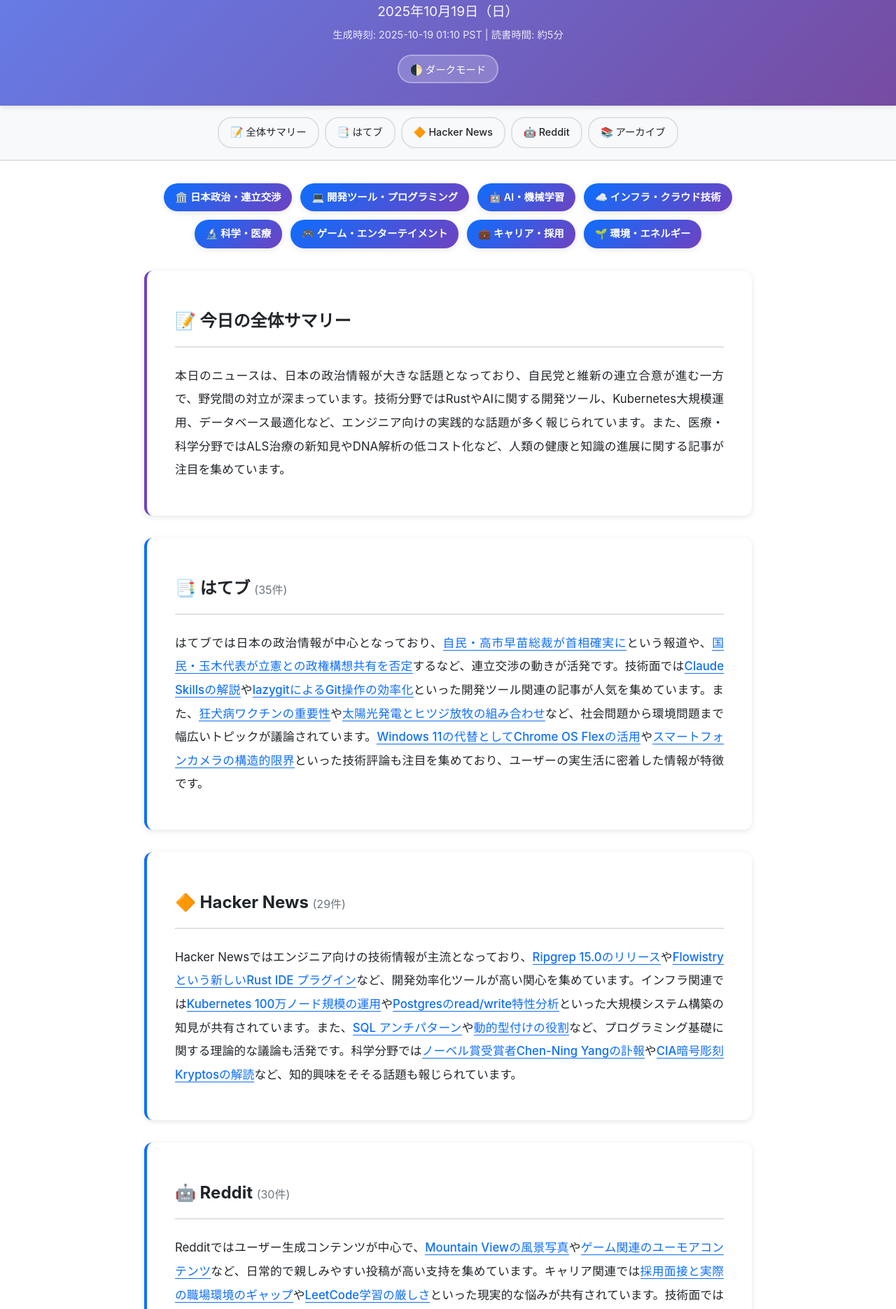
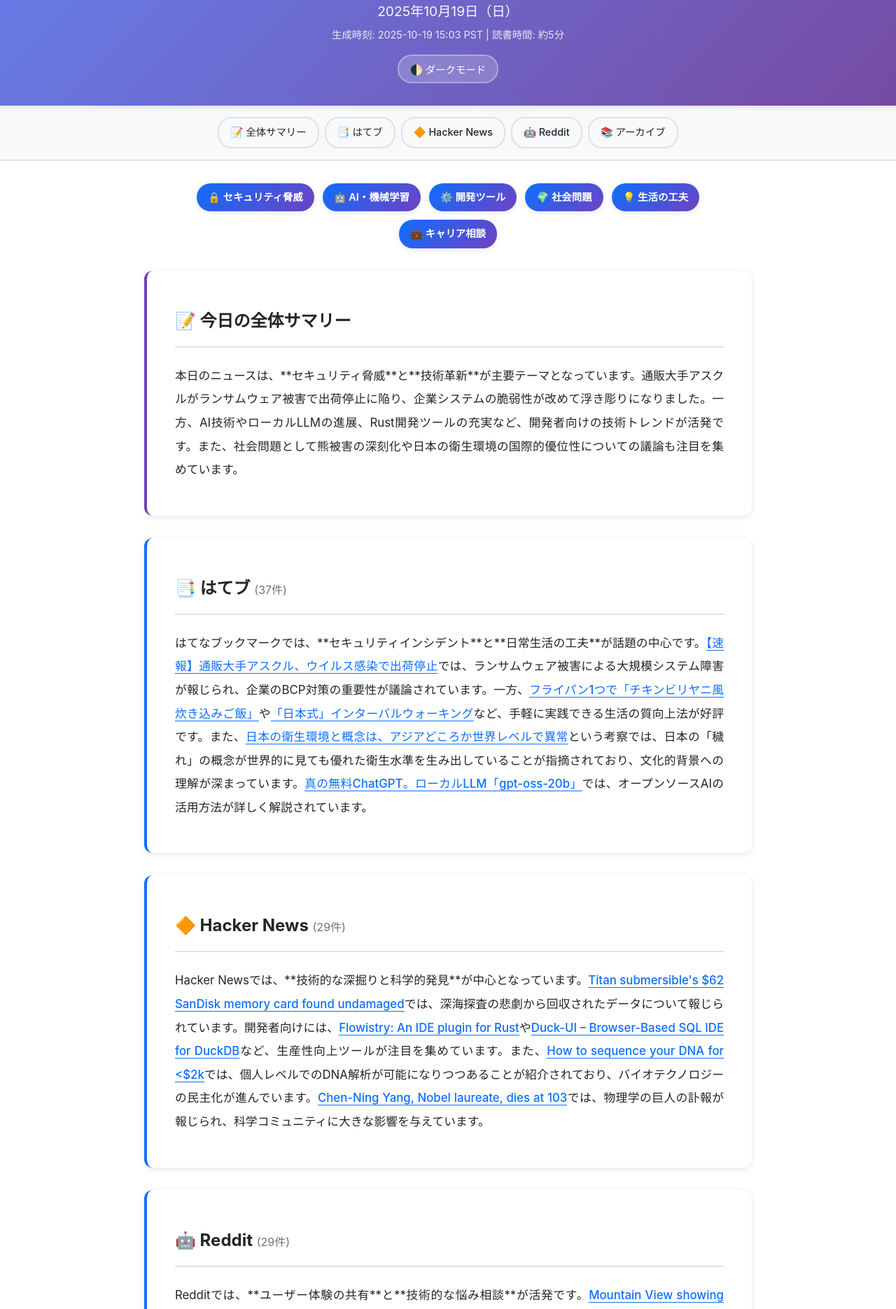
Before and after one commit to pco2699/newsfeed, a plain HTML site: page archive/2025-10-19.html in a window 1280 px wide. Shown: the part 94-1965 px from the top of the page at 70% size. Drawn offline with Linux system fonts and the light colour scheme.

Commit message:
deploy: 601e0474dee9db06c49a1bd04d2a0cc1d4cdddd8

```diff
--- a/archive/2025-10-19.html
+++ b/archive/2025-10-19.html
@@ -3,7 +3,7 @@
 <head>
     <meta charset="UTF-8">
     <meta name="viewport" content="width=device-width, initial-scale=1.0">
-    <title>10月19日のニュースダイジェスト - 2025-10-19</title>
+    <title>2025年10月19日 ニュースダイジェスト - 2025-10-19</title>
         <style>
         :root {
             --bg-primary: #ffffff;
@@ -279,9 +279,9 @@
 </head>
 <body>
     <header class="colorful-header">
-        <h1>📰 10月19日のニュースダイジェスト</h1>
+        <h1>📰 2025年10月19日 ニュースダイジェスト</h1>
         <p class="date">2025年10月19日（日）</p>
-        <p class="meta">生成時刻: 2025-10-19 01:10 PST | 読書時間: 約5分</p>
+        <p class="meta">生成時刻: 2025-10-19 15:03 PST | 読書時間: 約5分</p>
         <button class="dark-mode-toggle" onclick="toggleDarkMode()">🌓 ダークモード</button>
     </header>
 
@@ -295,33 +295,33 @@
 
     <main>
         <section id="topics" class="topics-section">
-            <div class="topics-badges"><span class="topic-badge">🏛️ 日本政治・連立交渉</span><span class="topic-badge">💻 開発ツール・プログラミング</span><span class="topic-badge">🤖 AI・機械学習</span><span class="topic-badge">☁️ インフラ・クラウド技術</span><span class="topic-badge">🔬 科学・医療</span><span class="topic-badge">🎮 ゲーム・エンターテイメント</span><span class="topic-badge">💼 キャリア・採用</span><span class="topic-badge">🌱 環境・エネルギー</span></div>
+            <div class="topics-badges"><span class="topic-badge">🔒 セキュリティ脅威</span><span class="topic-badge">🤖 AI・機械学習</span><span class="topic-badge">⚙️ 開発ツール</span><span class="topic-badge">🌍 社会問題</span><span class="topic-badge">💡 生活の工夫</span><span class="topic-badge">💼 キャリア相談</span></div>
         </section>
 
         <article id="overall" class="summary-article overall-summary">
             <h2 class="section-title">📝 今日の全体サマリー</h2>
-            <p>本日のニュースは、日本の政治情報が大きな話題となっており、自民党と維新の連立合意が進む一方で、野党間の対立が深まっています。技術分野ではRustやAIに関する開発ツール、Kubernetes大規模運用、データベース最適化など、エンジニア向けの実践的な話題が多く報じられています。また、医療・科学分野ではALS治療の新知見やDNA解析の低コスト化など、人類の健康と知識の進展に関する記事が注目を集めています。</p>
+            <p>本日のニュースは、**セキュリティ脅威**と**技術革新**が主要テーマとなっています。通販大手アスクルがランサムウェア被害で出荷停止に陥り、企業システムの脆弱性が改めて浮き彫りになりました。一方、AI技術やローカルLLMの進展、Rust開発ツールの充実など、開発者向けの技術トレンドが活発です。また、社会問題として熊被害の深刻化や日本の衛生環境の国際的優位性についての議論も注目を集めています。</p>
         </article>
 
 
         <article id="はてブ" class="summary-article source-summary">
-            <h2 class="section-title">📑 はてブ <span class="article-count">(35件)</span></h2>
-            <p>はてブでは日本の政治情報が中心となっており、<a href="https://www.sankei.com/article/20251018-ZZCV7SBQ2NMERPN45VUHDJHDXY/" target="_blank" rel="noopener noreferrer">自民・高市早苗総裁が首相確実に</a>という報道や、<a href="https://www.fnn.jp/articles/-/947456" target="_blank" rel="noopener noreferrer">国民・玉木代表が立憲との政権構想共有を否定</a>するなど、連立交渉の動きが活発です。技術面では<a href="https://blog.lai.so/claude-skills/" target="_blank" rel="noopener noreferrer">Claude Skillsの解説</a>や<a href="https://zenn.dev/aishift/articles/d1a0551a444317" target="_blank" rel="noopener noreferrer">lazygitによるGit操作の効率化</a>といった開発ツール関連の記事が人気を集めています。また、<a href="https://togetter.com/li/2617428" target="_blank" rel="noopener noreferrer">狂犬病ワクチンの重要性</a>や<a href="https://www.tokyo-np.co.jp/article/439108" target="_blank" rel="noopener noreferrer">太陽光発電とヒツジ放牧の組み合わせ</a>など、社会問題から環境問題まで幅広いトピックが議論されています。<a href="https://forbesjapan.com/articles/detail/83414" target="_blank" rel="noopener noreferrer">Windows 11の代替としてChrome OS Flexの活用</a>や<a href="https://2week.net/48240/" target="_blank" rel="noopener noreferrer">スマートフォンカメラの構造的限界</a>といった技術評論も注目を集めており、ユーザーの実生活に密着した情報が特徴です。</p>
+            <h2 class="section-title">📑 はてブ <span class="article-count">(37件)</span></h2>
+            <p>はてなブックマークでは、**セキュリティインシデント**と**日常生活の工夫**が話題の中心です。<a href="https://www.47news.jp/13316534.html" target="_blank" rel="noopener noreferrer">【速報】通販大手アスクル、ウイルス感染で出荷停止</a>では、ランサムウェア被害による大規模システム障害が報じられ、企業のBCP対策の重要性が議論されています。一方、<a href="https://www.hotpepper.jp/mesitsu/entry/kiyamamoto/2025-01234" target="_blank" rel="noopener noreferrer">フライパン1つで「チキンビリヤニ風炊き込みご飯」</a>や<a href="https://www.cnn.co.jp/fringe/35239372.html" target="_blank" rel="noopener noreferrer">「日本式」インターバルウォーキング</a>など、手軽に実践できる生活の質向上法が好評です。また、<a href="https://togetter.com/li/2617781" target="_blank" rel="noopener noreferrer">日本の衛生環境と概念は、アジアどころか世界レベルで異常</a>という考察では、日本の「穢れ」の概念が世界的に見ても優れた衛生水準を生み出していることが指摘されており、文化的背景への理解が深まっています。<a href="https://www.gizmodo.jp/2025/10/how_to_use_gpt_oss_20b_lmstudio.html" target="_blank" rel="noopener noreferrer">真の無料ChatGPT。ローカルLLM「gpt-oss-20b」</a>では、オープンソースAIの活用方法が詳しく解説されています。</p>
         </article>
 
         <article id="hacker-news" class="summary-article source-summary">
             <h2 class="section-title">🔶 Hacker News <span class="article-count">(29件)</span></h2>
-            <p>Hacker Newsではエンジニア向けの技術情報が主流となっており、<a href="https://github.com/BurntSushi/ripgrep/releases/tag/15.0.0" target="_blank" rel="noopener noreferrer">Ripgrep 15.0のリリース</a>や<a href="https://github.com/willcrichton/flowistry" target="_blank" rel="noopener noreferrer">Flowistryという新しいRust IDE プラグイン</a>など、開発効率化ツールが高い関心を集めています。インフラ関連では<a href="https://bchess.github.io/k8s-1m/" target="_blank" rel="noopener noreferrer">Kubernetes 100万ノード規模の運用</a>や<a href="https://www.crunchydata.com/blog/is-postgres-read-heavy-or-write-heavy-and-why-should-you-care" target="_blank" rel="noopener noreferrer">Postgresのread/write特性分析</a>といった大規模システム構築の知見が共有されています。また、<a href="https://datamethods.substack.com/p/sql-anti-patterns-you-should-avoid" target="_blank" rel="noopener noreferrer">SQL アンチパターン</a>や<a href="https://unplannedobsolescence.com/blog/what-dynamic-typing-is-for/" target="_blank" rel="noopener noreferrer">動的型付けの役割</a>など、プログラミング基礎に関する理論的な議論も活発です。科学分野では<a href="https://www.chinadaily.com.cn/a/202510/18/WS68f3170ea310f735438b5bf2.html" target="_blank" rel="noopener noreferrer">ノーベル賞受賞者Chen-Ning Yangの訃報</a>や<a href="https://www.nytimes.com/2025/10/16/science/kryptos-cia-solution-sanborn-auction.html" target="_blank" rel="noopener noreferrer">CIA暗号彫刻Kryptosの解読</a>など、知的興味をそそる話題も報じられています。</p>
+            <p>Hacker Newsでは、**技術的な深掘りと科学的発見**が中心となっています。<a href="https://www.tomshardware.com/pc-components/microsd-cards/tragic-oceangate-titan-submersibles-usd62-sandisk-memory-card-found-undamaged-at-wreckage-site-12-stills-and-nine-videos-have-been-recovered-but-none-from-the-fateful-implosion" target="_blank" rel="noopener noreferrer">Titan submersible&#x27;s $62 SanDisk memory card found undamaged</a>では、深海探査の悲劇から回収されたデータについて報じられています。開発者向けには、<a href="https://github.com/willcrichton/flowistry" target="_blank" rel="noopener noreferrer">Flowistry: An IDE plugin for Rust</a>や<a href="https://demo.duckui.com" target="_blank" rel="noopener noreferrer">Duck-UI – Browser-Based SQL IDE for DuckDB</a>など、生産性向上ツールが注目を集めています。また、<a href="https://maxlangenkamp.substack.com/p/how-to-sequence-your-dna-for-2k" target="_blank" rel="noopener noreferrer">How to sequence your DNA for &lt;$2k</a>では、個人レベルでのDNA解析が可能になりつつあることが紹介されており、バイオテクノロジーの民主化が進んでいます。<a href="https://www.chinadaily.com.cn/a/202510/18/WS68f3170ea310f735438b5bf2.html" target="_blank" rel="noopener noreferrer">Chen-Ning Yang, Nobel laureate, dies at 103</a>では、物理学の巨人の訃報が報じられ、科学コミュニティに大きな影響を与えています。</p>
         </article>
 
         <article id="reddit" class="summary-article source-summary">
-            <h2 class="section-title">🤖 Reddit <span class="article-count">(30件)</span></h2>
-            <p>Redditではユーザー生成コンテンツが中心で、<a href="https://www.reddit.com/gallery/1oa87dd" target="_blank" rel="noopener noreferrer">Mountain Viewの風景写真</a>や<a href="https://i.redd.it/zdifal5f4uvf1.jpeg" target="_blank" rel="noopener noreferrer">ゲーム関連のユーモアコンテンツ</a>など、日常的で親しみやすい投稿が高い支持を集めています。キャリア関連では<a href="https://reddit.com/r/recruitinghell/comments/1oa12z1/got_a_job_they_were_nice_during_the_interview/" target="_blank" rel="noopener noreferrer">採用面接と実際の職場環境のギャップ</a>や<a href="https://i.redd.it/qfrvwq9g9wvf1.jpeg" target="_blank" rel="noopener noreferrer">LeetCode学習の厳しさ</a>といった現実的な悩みが共有されています。技術面では<a href="https://www.reddit.com/gallery/1o9x3rm" target="_blank" rel="noopener noreferrer">Chromebookを自作ミニPCに改造</a>や<a href="https://youtu.be/8T_MrJV-B0U" target="_blank" rel="noopener noreferrer">Zigプログラミング言語への熱意</a>など、DIY精神とプログラミング愛好者の投稿が目立ちます。また、<a href="https://reddit.com/r/assassinscreed/comments/1o9sxi1/i_originally_expected_the_assassins_creed_games/" target="_blank" rel="noopener noreferrer">Assassin&#x27;s Creedシリーズの今後の展開予想</a>や<a href="https://reddit.com/r/Layoffs/comments/1oa49v2/2_months_ago_it_was_supposed_to_be_hundreds_of/" target="_blank" rel="noopener noreferrer">ゲーム業界の大規模レイオフ</a>など、エンターテイメント業界の動向も議論されています。</p>
+            <h2 class="section-title">🤖 Reddit <span class="article-count">(29件)</span></h2>
+            <p>Redditでは、**ユーザー体験の共有**と**技術的な悩み相談**が活発です。<a href="https://www.reddit.com/gallery/1oa87dd" target="_blank" rel="noopener noreferrer">Mountain View showing up for America</a>（5140アップボート）では、地域コミュニティの取り組みが高く評価されています。開発者コミュニティでは、<a href="https://i.redd.it/hgk1sq0b5xvf1.jpeg" target="_blank" rel="noopener noreferrer">chads use nix</a>（634アップボート）でLinuxパッケージ管理ツールについての議論が盛り上がり、<a href="https://youtu.be/8T_MrJV-B0U" target="_blank" rel="noopener noreferrer">I&#x27;m in love with zig! Writing a realtime, cpu only voxel raytracer</a>では新しいプログラミング言語への熱い関心が示されています。生活相談では、<a href="https://reddit.com/r/japanlife/comments/1oage4d/update_is_it_considered_normal_that_other_kids/" target="_blank" rel="noopener noreferrer">UPDATE: Is it considered normal that other kids come &amp; play at your home everyday?</a>が日本での子育て文化について議論されており、国際的な視点から日本の社会規範が考察されています。キャリア相談でも、<a href="https://reddit.com/r/cscareerquestions/comments/1oacq3g/the_director_of_engineering_wants_to_have_lunch/" target="_blank" rel="noopener noreferrer">The Director of Engineering wants to have lunch with the new intern?</a>など、職場での人間関係構築についての相談が活発です。</p>
         </article>
     </main>
 
     <footer>
-        <p>📊 分析記事数: 94件</p>
+        <p>📊 分析記事数: 96件</p>
         <p>ソース: はてブ, Hacker News, Reddit</p>
         <p>AI要約: Claude Haiku 4.5 (Anthropic) | <a href="archive.html">📚 アーカイブを見る</a></p>
         <p class="disclaimer">このダイジェストはAIによって自動生成されています。</p>
```
Also changed, not shown: archive.html (+1 -1 lines), index.html (+11 -11 lines).
